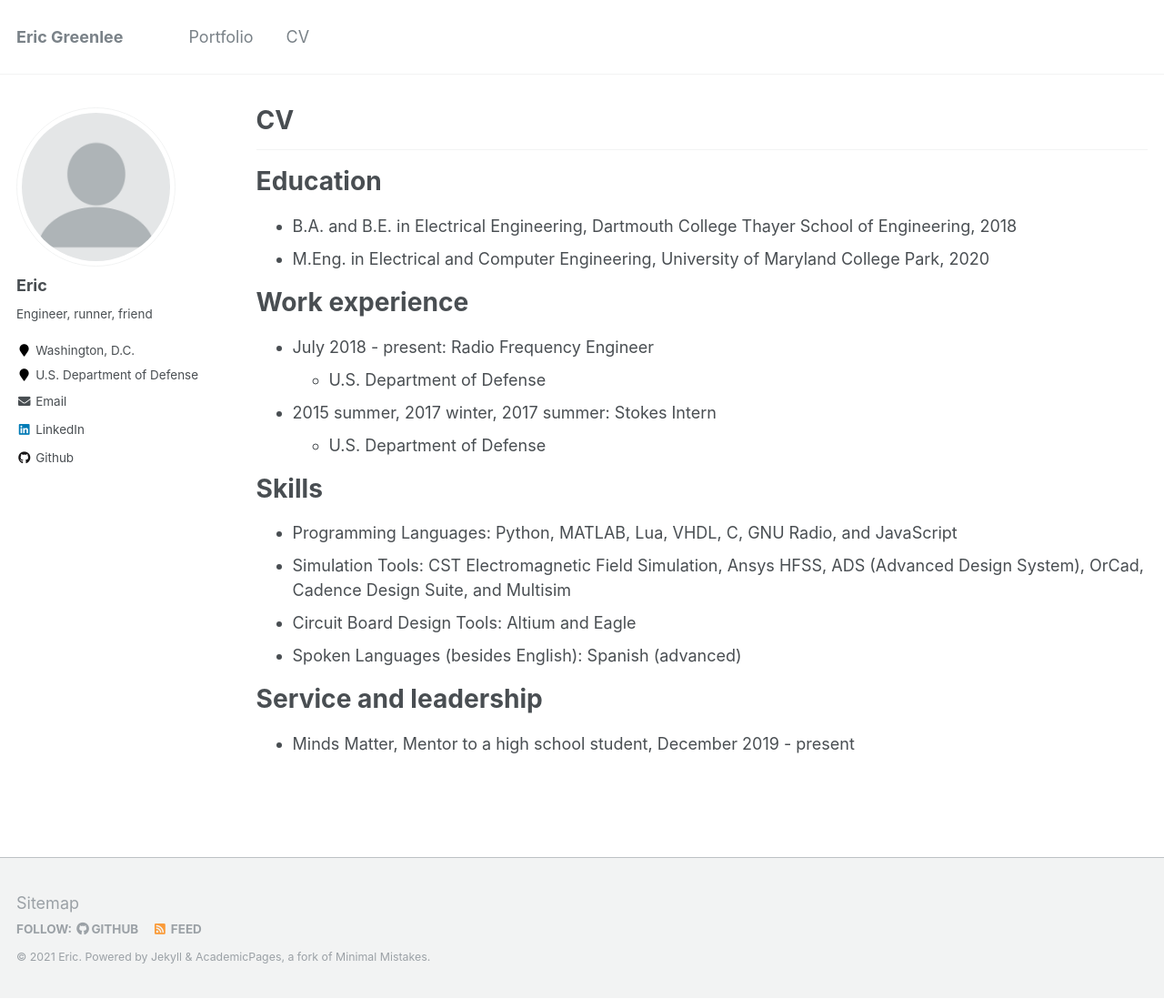
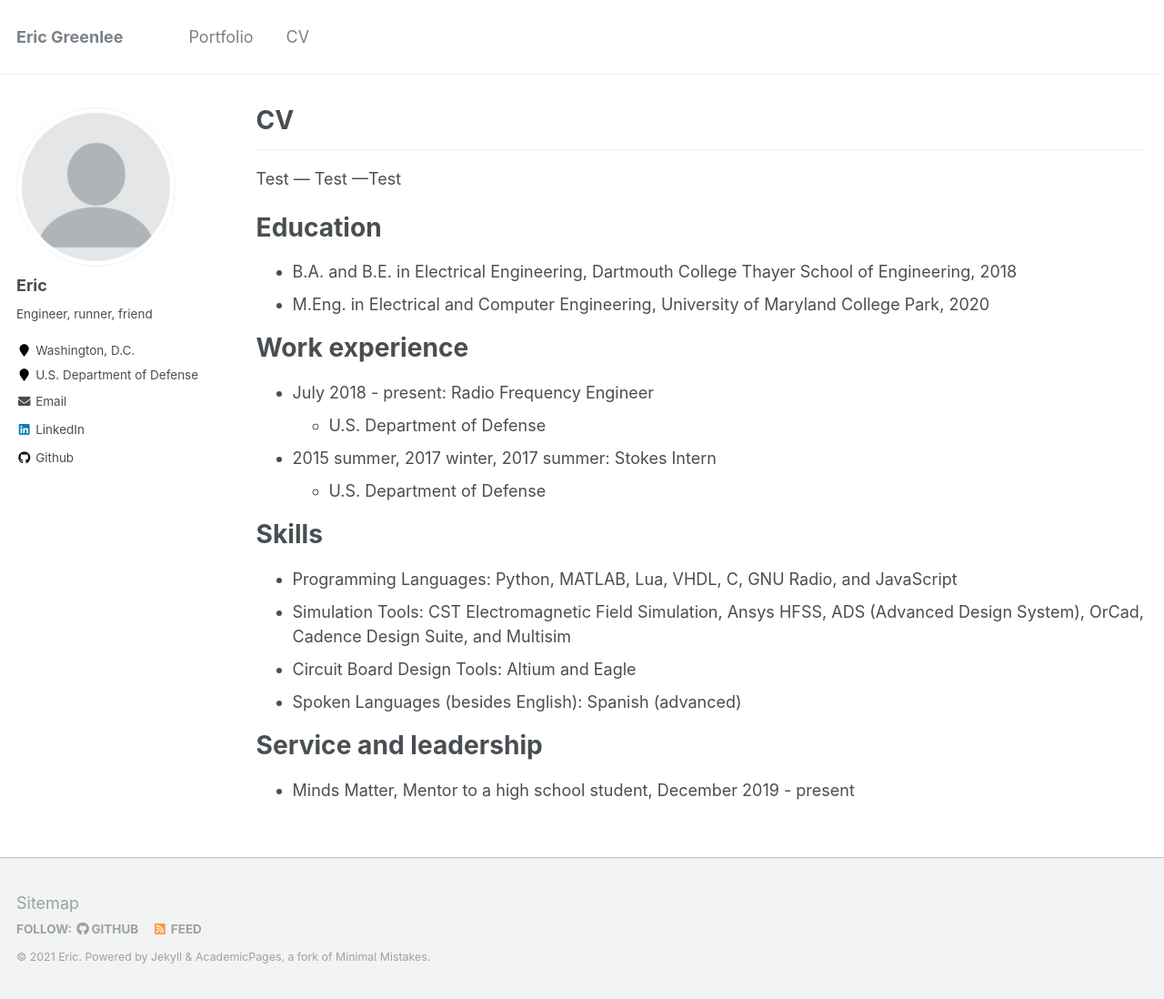
Before and after one commit to EricGreenlee/EricGreenlee.github.io, a Jekyll site: the page built from _pages/cv.md, in a window 1280 px wide and 1098 px high. Shown: the whole window at 91% size. Built offline with Jekyll 4.4.1, drawn with Linux system fonts in a browser that asks for light colours.

```diff
--- a/_pages/cv.md
+++ b/_pages/cv.md
@@ -8,6 +8,9 @@
 ---
 
 --- {% include base_path %}
+Test
+--- Test
+---Test
 
 Education
 ======
```
